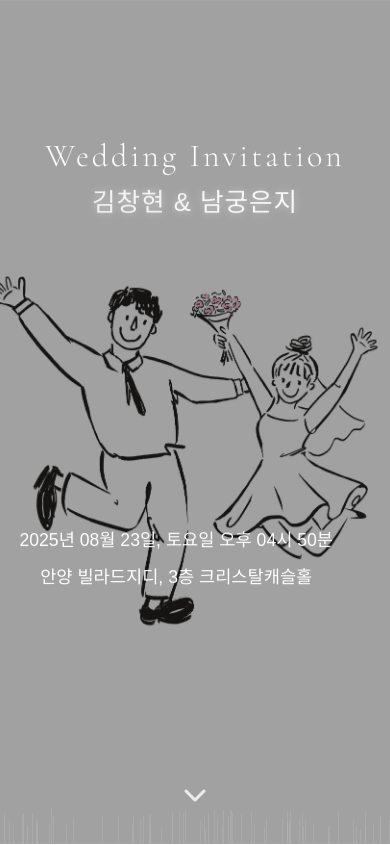
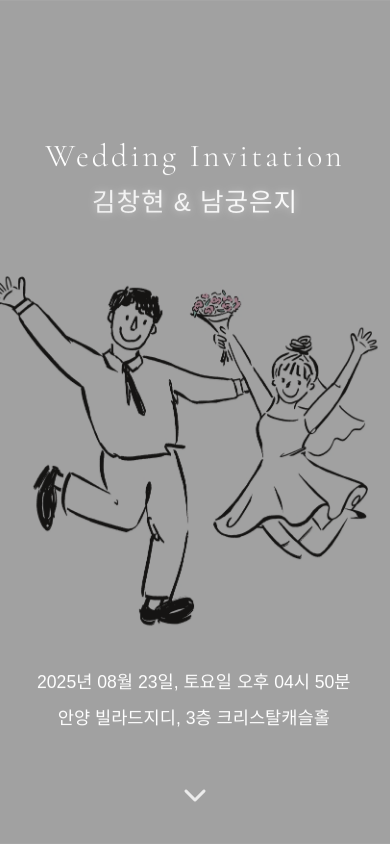
Before and after one commit to sofia-gi/wedding-inv, a React (Create React App) app: page /#/ in a window 390 px wide. Shown: the top 845 px of the page. Built offline with nearby package versions, Linux system fonts and the light colour scheme.

Commit message:
css : 반응형으로 변경

```diff
--- a/src/components/Title.tsx
+++ b/src/components/Title.tsx
@@ -78,7 +78,8 @@ const GroomBride = styled("p", {
 const Schedule = styled("div", {
   position: "absolute",
   fontSize: "1.1rem",
-  marginTop: "19rem",
+  marginTop: "127%",
+  marginLeft: "5%",
   lineHeight: 1.6,
   fontWeight: 300,
   "& .date": {
@@ -107,163 +108,13 @@ const DownArrow = styled("div", {
   }
 });
 
-// 풍선 컨테이너
-const BalloonsContainer = styled("div", {
-  position: "absolute",
-  top: 0,
-  left: 0,
-  width: "100%",
-  height: "100%",
-  zIndex: 1,
-  overflow: "hidden",
-  pointerEvents: "none"
-});
-
-// 풍선 스타일
-const Balloon = styled("div", {
-  position: "absolute",
-  borderRadius: "50%",
-  animation: "float var(--float-duration) ease-in-out forwards",
-  "&::before": {
-    content: '""',
-    position: "absolute",
-    width: "100%",
-    height: "100%",
-    borderRadius: "50%",
-    boxShadow: "inset -10px -10px 20px rgba(0, 0, 0, 0.2), inset 5px 5px 15px rgba(255, 255, 255, 0.3)",
-    background: "radial-gradient(circle at 30% 30%, rgba(255, 255, 255, 0.6), transparent)",
-  },
-  "&::after": {
-    content: '""',
-    position: "absolute",
-    bottom: "-5px",
-    left: "50%",
-    transform: "translateX(-50%)",
-    width: "4px",
-    height: "8px",
-    background: "rgba(255, 255, 255, 0.7)",
-    borderRadius: "0 0 3px 3px",
-  },
-  "@keyframes float": {
-    "0%": {
-      transform: "translate(var(--x-start), 100vh) rotate(0deg)",
-      opacity: 0.9
-    },
-    "10%": {
-      opacity: 1
-    },
-    "100%": {
-      transform: "translate(var(--x-end), var(--y-end)) rotate(var(--rotation))",
-      opacity: 0
-    }
-  }
-});
-
-// 풍선 줄
-const BalloonString = styled("div", {
-  position: "absolute",
-  width: "1px",
-  background: "rgba(255, 255, 255, 0.5)",
-  transformOrigin: "top center",
-  bottom: "0",
-  left: "50%",
-  zIndex: -1,
-  animation: "swing 3s ease-in-out infinite alternate",
-  "@keyframes swing": {
-    "0%": { transform: "rotate(-5deg)" },
-    "100%": { transform: "rotate(5deg)" }
-  }
-});
 
 type TitleProps = {
   data?: WeddingData;
 };
 
 export default function Title({ data }: TitleProps) {
-  // 풍선 상태 관리
-  const [balloons, setBalloons] = useState<React.ReactNode[]>([]);
 
-  // 랜덤 색상 생성 함수
-  const getRandomColor = () => {
-    const colors = [
-      "#FF5252", "#FF4081", "#E040FB", "#7C4DFF",
-      "#536DFE", "#448AFF", "#40C4FF", "#18FFFF",
-      "#64FFDA", "#69F0AE", "#B2FF59", "#EEFF41",
-      "#FFEB3B", "#FFD740", "#FFAB40", "#FF6E40",
-      "#FF8A80", "#EA80FC", "#B388FF", "#8C9EFF"
-    ];
-    return colors[Math.floor(Math.random() * colors.length)];
-  };
-
-  // 풍선 생성 함수
-  const createBalloon = () => {
-    const color = getRandomColor();
-    const size = 20 + Math.random() * 40; // 20px - 60px 크기
-    const duration = 15 + Math.random() * 20; // 15-35초 애니메이션
-    const xStart = Math.random() * window.innerWidth;
-    const xMovement = -100 + Math.random() * 200; // 좌우 이동 범위
-    const xEnd = xStart + xMovement;
-    const yEnd = -100 - Math.random() * 200; // 화면 밖으로 이동
-    const rotation = -30 + Math.random() * 60; // 회전 각도
-    const stringLength = 15 + Math.random() * 20;
-    const delay = Math.random() * 40; // 지연 시간
-
-    return (
-      <div key={`balloon-${Date.now()}-${Math.random()}`} style={{ position: 'absolute', left: `${xStart}px`, bottom: '0' }}>
-        <Balloon
-          style={{
-            backgroundColor: color,
-            width: `${size}px`,
-            height: `${size}px`,
-            '--float-duration': `${duration}s`,
-            '--x-start': '0px',
-            '--x-end': `${xMovement}px`,
-            '--y-end': `${yEnd}px`,
-            '--rotation': `${rotation}deg`,
-            animationDelay: `${delay}s`
-          } as React.CSSProperties}
-        />
-        <BalloonString
-          style={{
-            height: `${stringLength}px`,
-            animationDelay: `${delay + 0.5}s`
-          }}
-        />
-      </div>
-    );
-  };
-
-  // 랜덤 풍선 생성
-  const addRandomBalloons = (count: number) => {
-    const newBalloons = Array(count).fill(null).map(() => createBalloon());
-    setBalloons(prevBalloons => [...prevBalloons, ...newBalloons]);
-  };
-
-  // 컴포넌트 마운트 시 풍선 시작
-  useEffect(() => {
-    // 처음에 많은 풍선 생성
-    addRandomBalloons(30);
-
-    // 주기적으로 풍선 추가
-    const interval = setInterval(() => {
-      addRandomBalloons(5);
-    }, 3000);
-
-    // 메모리 관리 - 주기적으로 풍선 제거
-    const cleanupInterval = setInterval(() => {
-      setBalloons(prevBalloons => {
-        if (prevBalloons.length > 100) {
-          return prevBalloons.slice(prevBalloons.length - 100);
-        }
-        return prevBalloons;
-      });
-    }, 10000);
-
-    return () => {
-      clearInterval(interval);
-      clearInterval(cleanupInterval);
-    };
-  }, []);
 
   const scrollToContent = () => {
     window.scrollTo({
@@ -275,9 +126,6 @@ export default function Title({ data }: TitleProps) {
   return (
     <Layout>
       <BackgroundImage />
-      <BalloonsContainer>
-        {balloons}
-      </BalloonsContainer>
       <TitleWrapper>
         <WeddingInvitation>Wedding Invitation</WeddingInvitation>
         <GroomBride>
```
